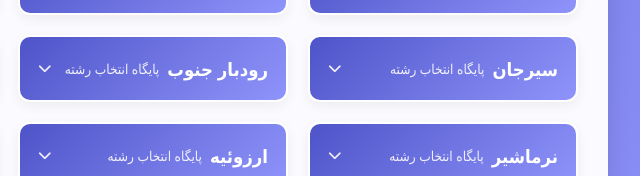
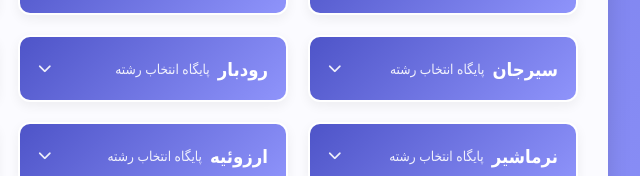
Before and after one commit to ehsanafsharmanesh/kerman-centers, a plain HTML site: page index.html in a window 1280 px wide. Shown: the part 905-1081 px from the top of the page, 632-1272 px from the left. Drawn offline with Linux system fonts and the light colour scheme; a small style sheet from the web is missing.

Commit message:
Update index.html

```diff
--- a/index.html
+++ b/index.html
@@ -1080,7 +1080,7 @@
             yaft:     { name: "بافت", manager: "ریحانه بهرامی نژاد", phone: "09133470036", centerPhone: "09133470036", address: "میدان نون والقلم یا معلم امام خمینی ۴۱", mapLink: "https://neshan.org/maps/places/rbETsINj918M" },
             golbaf:   { name: "گلباف", manager: "محبوبه مهدیزاده", phone: "09136342930", centerPhone: "09136342930", address: "گلباف - خیابان انقلاب کوچه ۱۱ مرکز مشاوره رهنما", mapLink: "https://balad.ir/p/4ZoLXCTz9DIUJx" },
             sirjan:   { name: "سیرجان", manager: "الهام عنیقی", phone: "09133479015", centerPhone: "09133479015", address: "خیابان شریعتی روبروی پارک هادی مرکز مشاوره رشد آموزش و پرورش", mapLink: "https://balad.ir/p/2pcelIhgQv4oR1" },
-            roodbar:  { name: "رودبار جنوب", manager: "کیوان طهماسبی", phone: "09135002510", centerPhone: "09135002510", address: "اداره آموزش و پرورش رودبار جنوب", mapLink: "https://nshn.ir/76_bcw5DPdVky2" },
+            roodbar:  { name: "رودبار", manager: "کیوان طهماسبی", phone: "09135002510", centerPhone: "09135002510", address: "اداره آموزش و پرورش رودبار جنوب", mapLink: "https://nshn.ir/76_bcw5DPdVky2" },
             faryab:   { name: "فاریاب", manager: "سجاد شکوئی", phone: "09136107616", centerPhone: "09136107616", address: "خیابان پاسداران مرکز مشاوره آموزش و پرورش", mapLink: "https://neshan.org/maps/places/rbcUZRydgNXN" },
             jiroft:   { name: "جیرفت", manager: "منظر بهروز", phone: "09138488397", centerPhone: "09138488397", address: "جیرفت - خیابان طالقانی، روبروی پاساژ ملت، انتهای پارکینگ ماهور", mapLink: "https://nshn.ir/68_be1GZQdAj1R" },
             narmashir:{ name: "نرماشیر", manager: "حسین روزبه", phone: "09140377302", centerPhone: "09140377302", address: "شهرستان نرماشیر - چهارراه شهید حججی، خیابان امام حسین (ع)", mapLink: "https://nshn.ir/sb_bEbVAQdUY8x" },
```
